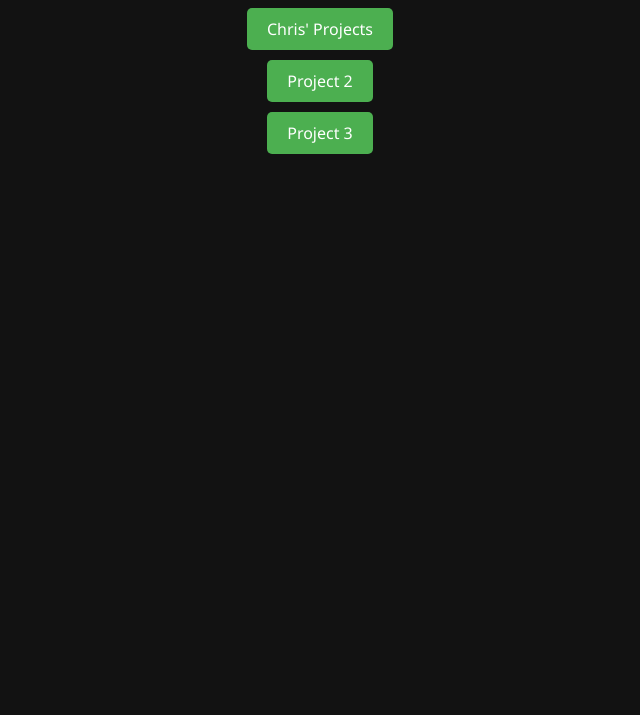
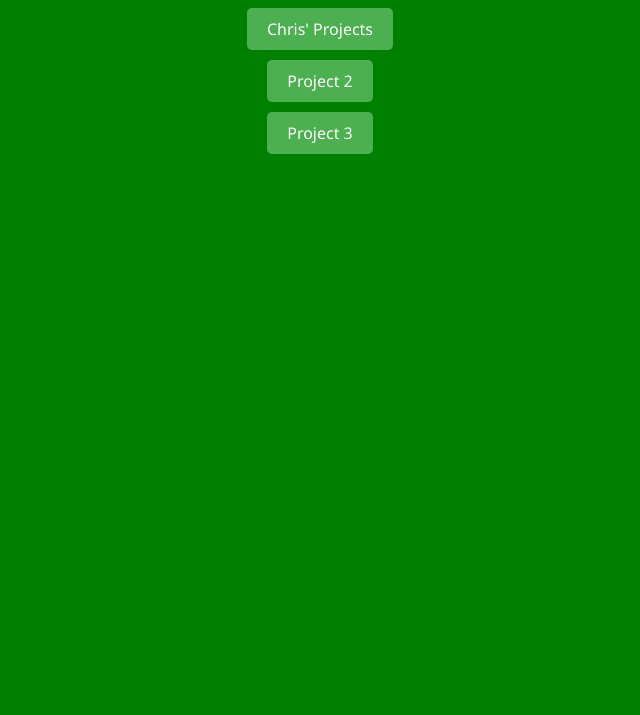
Before and after one commit to lcbmann/peter, a plain HTML site: page index.html in a window 1280 px wide. Shown: the part 85-800 px from the top of the page, without its empty margins (320-960 px from the left). Drawn offline with Linux system fonts and the light colour scheme.

Commit message:
Update index.html

```diff
--- a/index.html
+++ b/index.html
@@ -7,7 +7,7 @@
     <title>Peter's Programs</title>
     <style>
         body {
-            background-color: #121212;
+            background-color: green;
             /* Darker background */
             color: red;
             /* Lighter text color */
@@ -18,7 +18,7 @@
         }
 
         .container {
-            max-width: 800px;
+            max-width: 900px;
             margin: 0 auto;
             padding: 20px;
             text-align: center;
```
